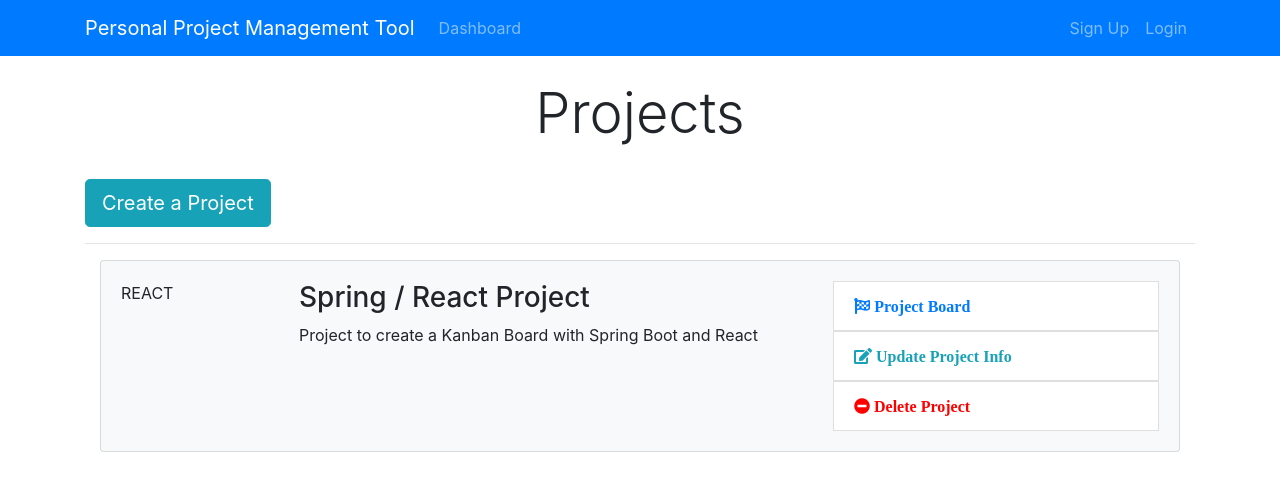
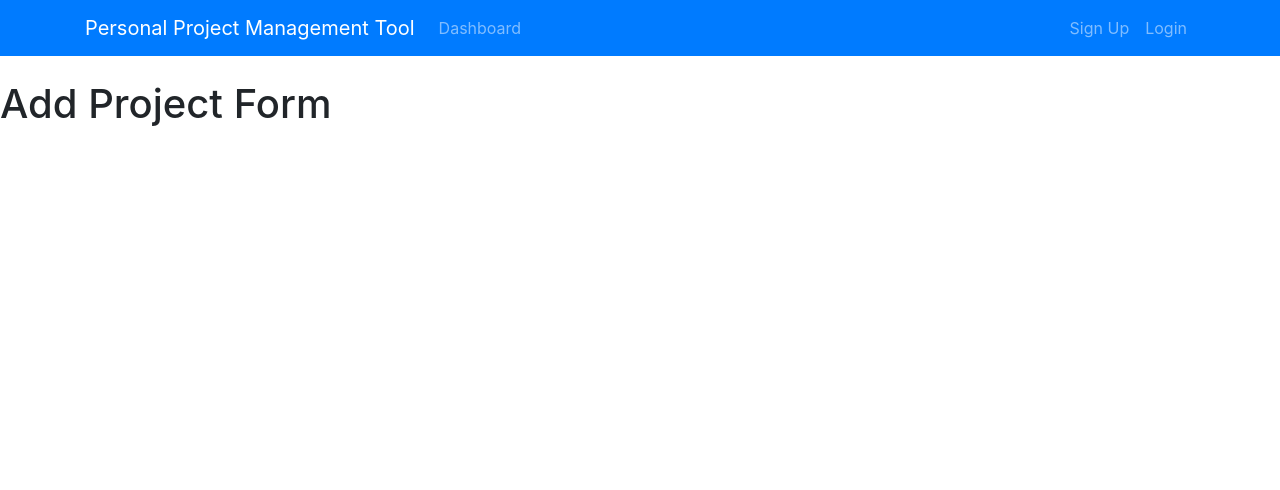
Before and after one commit to khalilmat/AgileProjects, a React (Create React App) app in the folder ppmtool-react-client/: page /addProject in a window 1280 px wide. Shown: the top 490 px of the page. Built offline with nearby package versions, Linux system fonts and the light colour scheme.

Commit message:
functional components and Route/Link

```diff
--- a/ppmtool-react-client/package.json
+++ b/ppmtool-react-client/package.json
@@ -9,6 +9,7 @@
     "bootstrap": "^4.5.3",
     "react": "^17.0.1",
     "react-dom": "^17.0.1",
+    "react-router-dom": "^5.2.0",
     "react-scripts": "4.0.1",
     "web-vitals": "^0.2.4"
   },
--- a/ppmtool-react-client/src/App.js
+++ b/ppmtool-react-client/src/App.js
@@ -3,15 +3,19 @@ import React, { Component } from "react";
 import Dashboard from './components/Dashboard';
 import Header from './components/Layout/Header';
 import "bootstrap/dist/css/bootstrap.min.css";
-
+import {BrowserRouter as Router, Route } from "react-router-dom";
+import AddProject from './components/project/AddProject';
 
 class App extends Component {
   render() {
     return (
-      <div className="App">
-      <Header />
-        <Dashboard />
-      </div>
+      <Router>
+        <div className="App">
+        <Header />
+        <Route exact path="/dashboard" component={Dashboard} />
+          <Route exact path="/addProject" component={AddProject} />
+        </div>
+      </Router>
     )
   }
 }
--- a/ppmtool-react-client/src/components/Dashboard.js
+++ b/ppmtool-react-client/src/components/Dashboard.js
@@ -1,4 +1,5 @@
 import React, { Component } from 'react'
+import CreateProjectButton from './project/CreateProjectButton';
 import ProjectItem from './project/ProjectItem';
  class Dashboard extends Component {
     render() {
@@ -9,9 +10,7 @@ import ProjectItem from './project/ProjectItem';
                         <div className="col-md-12">
                             <h1 className="display-4 text-center">Projects</h1>
                             <br />
-                    <a href="ProjectForm.html" className="btn btn-lg btn-info">
-                        Create a Project
-                    </a>
+                            <CreateProjectButton />
                             <br />
                             <hr />
                             <ProjectItem />
--- /dev/null
+++ b/ppmtool-react-client/src/components/project/AddProject.js
@@ -0,0 +1,13 @@
+import React, { Component } from 'react'
+
+class AddProject extends Component {
+    render() {
+        return (
+            <div>
+                <h1>Add Project Form</h1>
+            </div>
+        )
+    }
+}
+
+export default AddProject;
--- /dev/null
+++ b/ppmtool-react-client/src/components/project/CreateProjectButton.js
@@ -0,0 +1,15 @@
+import React from "react";
+import {Link} from "react-router-dom";
+
+
+const CreateProjectButton = () => {
+    return (
+        <React.Fragment>
+            <Link to="/addProject" className="btn btn-lg btn-info">
+                Create a Project
+            </Link>
+        </React.Fragment>
+    );
+};
+
+export default CreateProjectButton;
```
Also changed, not shown: 2 other files (tests, documents, lock files or other folders). Lines whose indentation alone changed are shown as unchanged.
